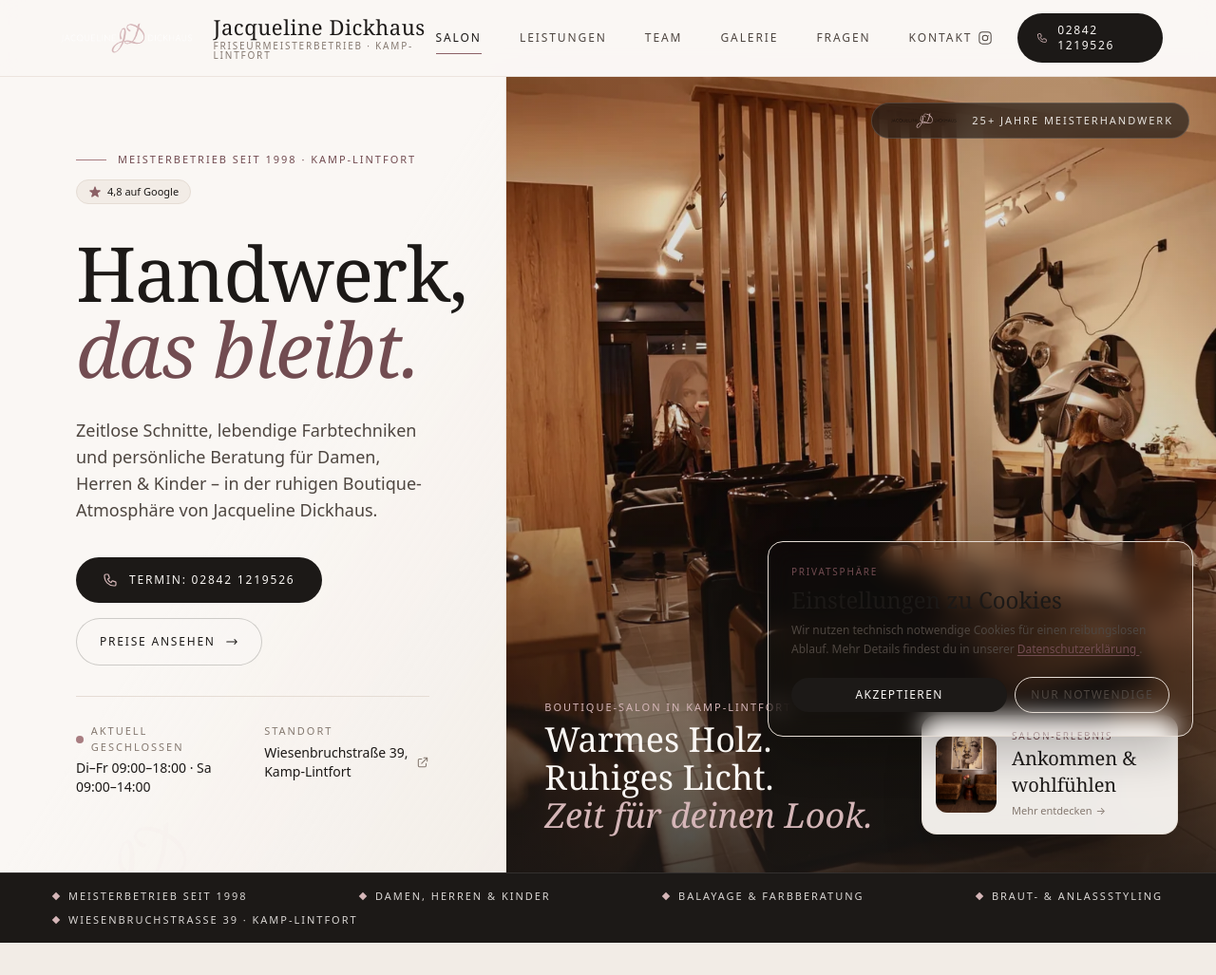
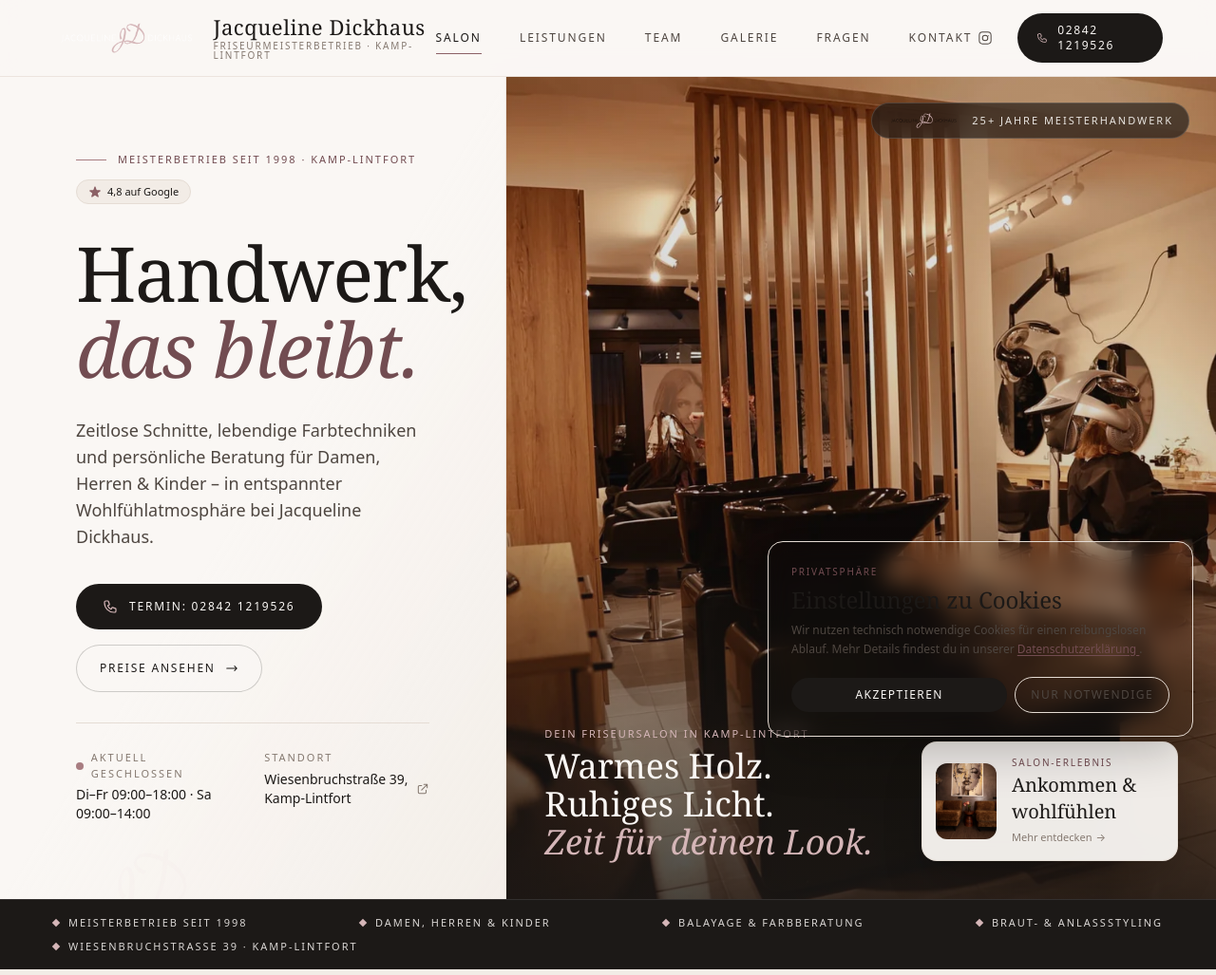
Before and after one commit to Naleor12/Friseur-Jacqueline, an Astro site: page / in a window 1280 px wide. Shown: the top 1027 px of the page at 95% size. Built offline with nearby package versions, Linux system fonts and the light colour scheme; Astro itself is replaced by a stand-in of ours; a web font is replaced by a local one.

Commit message:
Text: Boutique-Formulierungen durch natuerliche Salon-Sprache ersetzt

```diff
--- a/src/components/About.astro
+++ b/src/components/About.astro
@@ -57,7 +57,7 @@ import { SALON } from '../data/salon';
           </p>
           <p>
             Ob präziser Klassiker, sanftes Balayage oder festliche Brautfrisur: In unserer
-            ruhigen, warmen Boutique-Atmosphäre entstehen Looks, die nicht nur im Salon
+            ruhigen, warmen Wohlfühlatmosphäre entstehen Looks, die nicht nur im Salon
             überzeugen, sondern sich im Alltag mühelos tragen lassen.
           </p>
         </div>
--- a/src/components/Galerie.astro
+++ b/src/components/Galerie.astro
@@ -40,7 +40,7 @@ const galleryItems = [
   {
     src: "/images/laden3-opt.webp",
     title: "Empfang & Ambiente",
-    subtitle: "Boutique-Charakter mit Liebe zum Detail",
+    subtitle: "Modernes Ambiente mit Liebe zum Detail",
     category: "salon",
     span: "md:col-span-2 aspect-[16/10]",
   },
--- a/src/components/Hero.astro
+++ b/src/components/Hero.astro
@@ -54,7 +54,7 @@ const highlights = [
 
         <p class="text-base sm:text-lg text-ink font-light leading-relaxed max-w-md">
           Zeitlose Schnitte, lebendige Farbtechniken und persönliche Beratung für Damen,
-          Herren &amp; Kinder – in der ruhigen Boutique-Atmosphäre von Jacqueline Dickhaus.
+          Herren &amp; Kinder – in entspannter Wohlfühlatmosphäre bei Jacqueline Dickhaus.
         </p>
 
         <!-- Primary & Secondary CTA -->
@@ -134,7 +134,7 @@ const highlights = [
       <div class="absolute bottom-6 left-6 right-6 sm:bottom-10 sm:left-10 sm:right-10 flex flex-col sm:flex-row sm:items-end justify-between gap-6">
         <div class="space-y-1.5 text-cream max-w-md">
           <p class="text-[11px] uppercase tracking-editorial text-branding">
-            Boutique-Salon in Kamp-Lintfort
+            Dein Friseursalon in Kamp-Lintfort
           </p>
           <p class="font-serif text-3xl sm:text-4xl font-light leading-tight">
             Warmes Holz. Ruhiges Licht.<br />
--- a/src/layouts/BaseLayout.astro
+++ b/src/layouts/BaseLayout.astro
@@ -13,7 +13,7 @@ interface Props {
 
 const {
   title = "Friseur Jacqueline Dickhaus — Kamp-Lintfort | Meisterbetrieb für Schnitt, Farbe & Stil",
-  description = "Friseurmeisterbetrieb in Kamp-Lintfort seit 1998. Moderne Haarschnitte, Balayage, Coloration & Brautstyling für Damen, Herren & Kinder in entspannter Boutique-Atmosphäre.",
+  description = "Friseurmeisterbetrieb in Kamp-Lintfort seit 1998. Moderne Haarschnitte, Balayage, Coloration & Brautstyling für Damen, Herren & Kinder in entspannter Wohlfühlatmosphäre.",
   keywords = "Friseur Kamp-Lintfort, Haarschnitt, Coloration, Balayage, Brautfrisur, Herrenhaarschnitt, Kinderhaarschnitt, Jacqueline Dickhaus, Friseurmeisterin",
   ogImage = "/images/og-image.jpg",
   robots = "index, follow",
```
